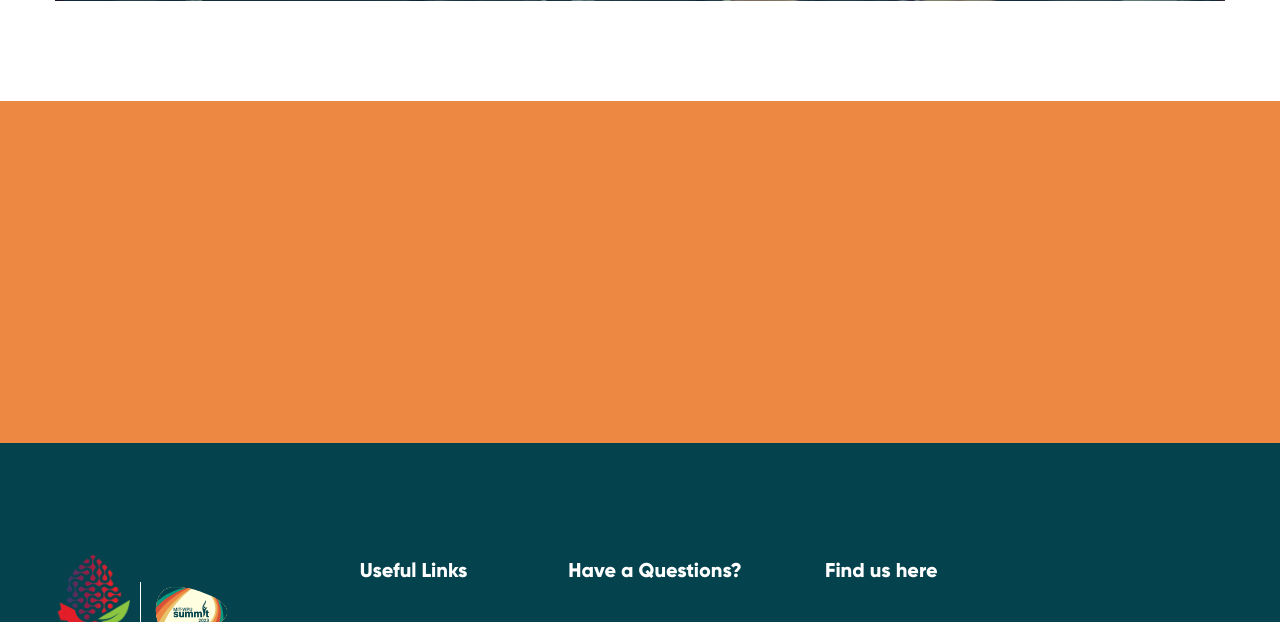
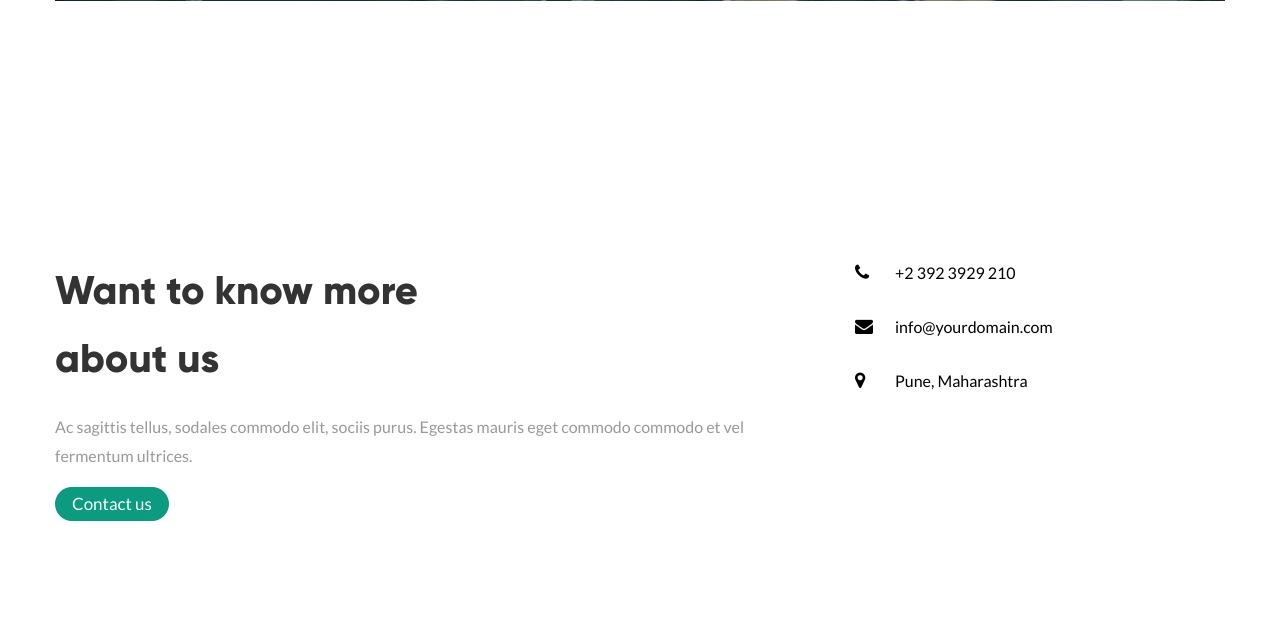
Before and after one commit to Naitik0909/summit_website, a Django app: template frontend/templates/index.html in a window 1280 px wide. Shown: the part 3317-3939 px from the top of the page. Run offline with Django 4.2, Linux system fonts and the light colour scheme; the template is opened without the code that fills it, so the values that code supplies are empty; some libraries are stand-ins or nearby versions; some web fonts are replaced.

Commit message:
Contact us update in home

```diff
--- a/frontend/static/js/main.js
+++ b/frontend/static/js/main.js
@@ -102,7 +102,7 @@
 					items: 2
 				},
 				1000:{
-					items: 5
+					items: 3
 				}
 			}
 		});
--- a/frontend/templates/index.html
+++ b/frontend/templates/index.html
@@ -641,7 +641,7 @@
 		</div>
 	</div>
 </section>
-<section class="ftco-section-parallax">
+<!-- <section class="ftco-section-parallax">
 	<div class="parallax-img d-flex align-items-center">
 		<div class="container">
 			<div class="row d-flex justify-content-center">
@@ -653,7 +653,7 @@
 						<div class="col-md-8">
 							<form action="#" class="subscribe-form">
 								<div class="form-group d-flex justify-center">
-									<!-- <input type="text" class="form-control" placeholder="Enter email address"> -->
+									<input type="text" class="form-control" placeholder="Enter email address">
 									<input type="submit" value="Contact us" class="submit px-3" style="font-size: 20px;">
 								</div>
 							</form>
@@ -663,7 +663,64 @@
 			</div>
 		</div>
 	</div>
-</section>
+</section> -->
+
+<section  class="ftco-section contact-section">
+	<div class="container">
+	  <div class="row d-flex mb-5 contact-info">
+
+
+		<div class="w-100"></div>
+		<!-- <div class="col-md-3">
+	<p><span>Address:</span> 198 West 21th Street, Suite 721 New York NY 10016</p>
+	</div>
+	<div class="col-md-3">
+	<p><span>Phone:</span> <a href="tel://1234567920">+ 1235 2355 98</a></p>
+	</div>
+	<div class="col-md-3">
+	<p><span>Email:</span> <a href="mailto:info@yoursite.com">info@yoursite.com</a></p>
+	</div> -->
+	  </div>
+	  <div class="row block-9">
+
+
+		<div class="col-md-8 d-flex" >
+		<div >
+			<div class="row-md-12">
+				<div class="row-md-12 mb-4 heading-section">
+				  <h2>Want to know more</h2>
+				  <h2>about us</h2>
+				</div>
+				<p>Ac sagittis tellus, sodales commodo elit, sociis purus. Egestas mauris eget commodo commodo et vel fermentum ultrices.</p>
+				<form action="#" class="subscribe-form">
+					<div class="form-group d-flex">
+						<input type="submit" value="Contact us" class="submit px-3" style="font-size: 17px; margin-left: 0px;">
+					</div>
+				</form>
+
+
+			  </div>
+		</div>
+
+
+		</div>
+
+		<div class="col-md-4 order-md-last d-flex">
+			<div class="block-23 mb-3">
+				<ul>
+					<li><a href="#"><span class="icon icon-phone " style="color: #000;"></span><span class="text" style="color: #000;">+2 392 3929 210</span></a></li>
+					<li><a href="#"><span class="icon icon-envelope" style="color: #000;"></span><span class="text" style="color: #000;">info@yourdomain.com</span></a></li>
+				 <li ><span class="icon icon-map-marker" style="color: #000;"></span>
+					<span class="text" style="color: #000;">Pune, Maharashtra</span></li>
+
+				</ul>
+			  </div>
+
+		</div>
+	  </div>
+	</div>
+  </section>
+
 
 <!-- <section class="ftco-gallery">
 	<div class="container-wrap">
--- a/frontend/templates/team_and_contact.html
+++ b/frontend/templates/team_and_contact.html
@@ -118,7 +118,7 @@
     <div class="row justify-content-center mb-5 pb-3">
       <div class="col-md-7 text-center heading-section ftco-animate">
 
-        <h2 class="mb-4"><span></span>Management</h2>
+        <h2 class="mb-4"><span></span>Chief Patrons and Visionaries</h2>
       </div>
     </div>
     <div class="row text-center">
@@ -206,7 +206,7 @@
     <div class="row justify-content-center mb-5 pb-3">
       <div class="col-md-7 text-center heading-section ftco-animate">
 
-        <h2 class="mb-4"><span></span>Organisers</h2>
+        <h2 class="mb-4"><span></span>Advisers</h2>
       </div>
     </div>
     <div class="row text-center">
@@ -294,7 +294,7 @@
     <div class="row justify-content-center mb-5 pb-3">
       <div class="col-md-7 text-center heading-section ftco-animate">
 
-        <h2 class="mb-4"><span>Event</span>Heads</h2>
+        <h2 class="mb-4"><span>Organizers</span></h2>
       </div>
     </div>
     <div class="row text-center">
```
Also changed, not shown: frontend/static/images/home_contact_bg1.svg (added).
